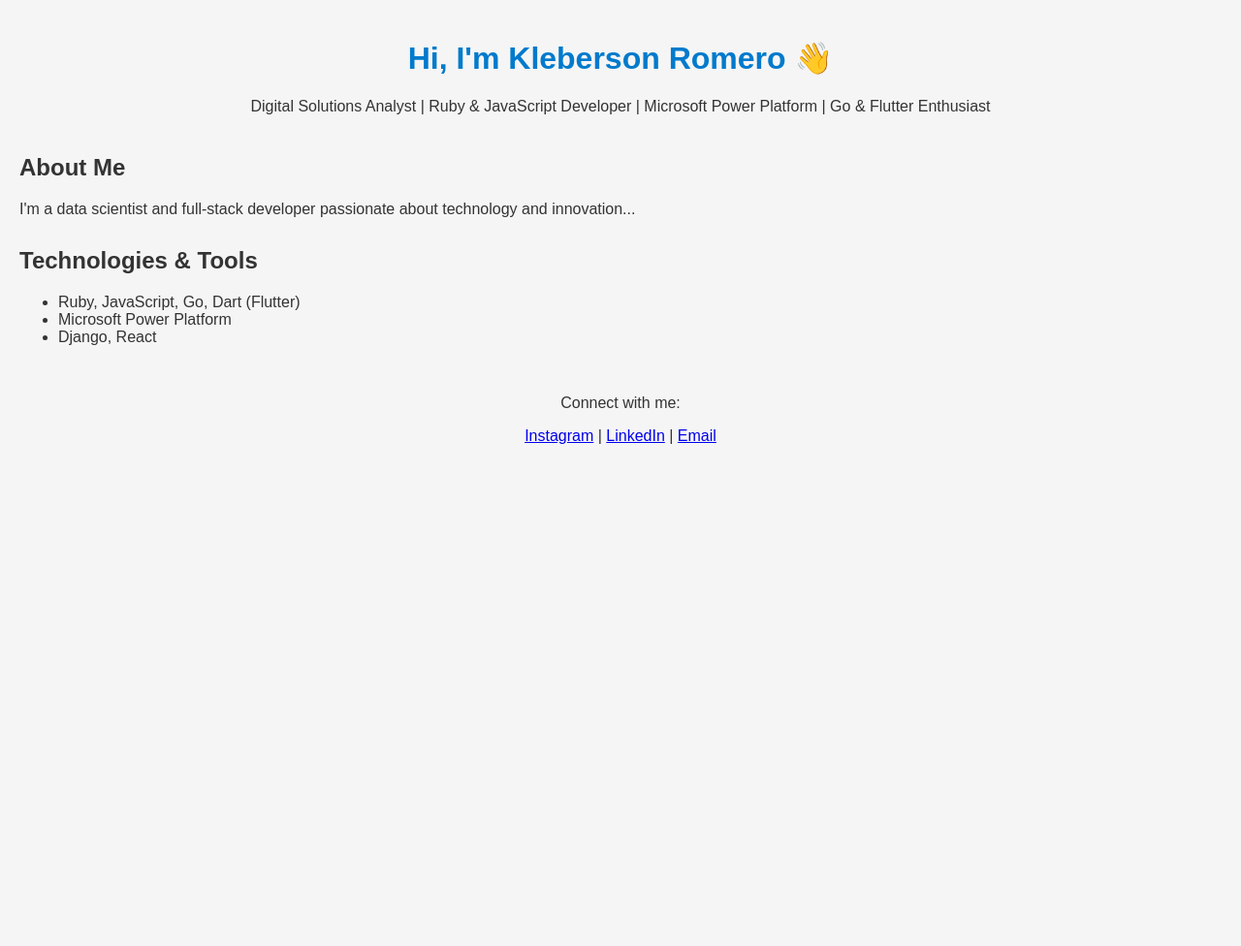
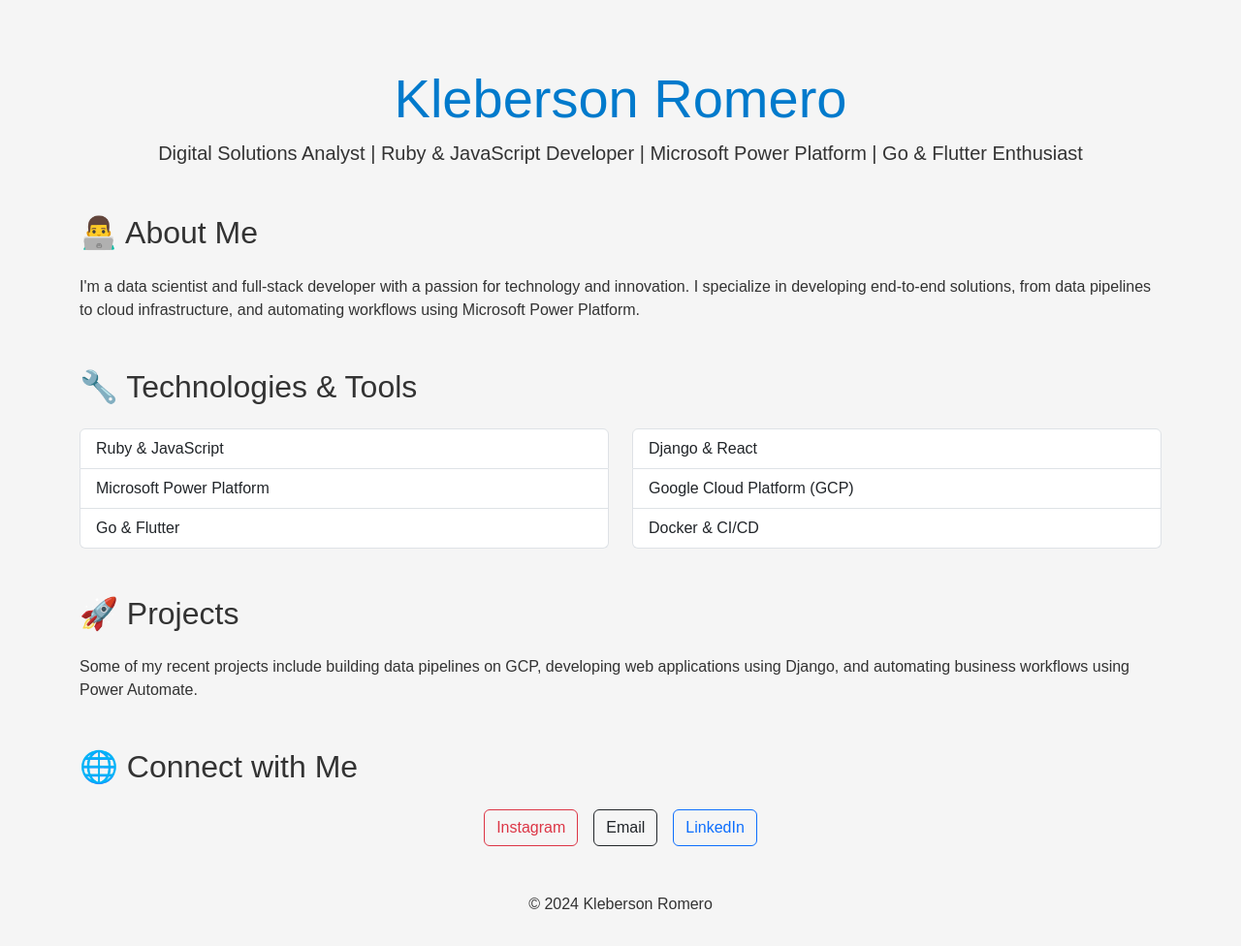
Before and after one commit to KlebersonCollab/klebersoncollab.github.io, a plain HTML site: page index.html in a window 1280 px wide. Shown: the whole page at 97% size. Before the commit the page ends 800 px from the top, so only its background shows below. Drawn offline with nearby package versions, Linux system fonts and the light colour scheme.

Commit message:
Update index.html

```diff
--- a/index.html
+++ b/index.html
@@ -4,33 +4,69 @@
     <meta charset="UTF-8">
     <meta name="viewport" content="width=device-width, initial-scale=1.0">
     <title>Kleberson Romero - Portfolio</title>
+    <!-- Bootstrap CSS -->
+    <link href="https://cdn.jsdelivr.net/npm/bootstrap@5.3.0/dist/css/bootstrap.min.css" rel="stylesheet">
     <link rel="stylesheet" href="style.css">
 </head>
 <body>
-    <header>
-        <h1>Hi, I'm Kleberson Romero 👋</h1>
-        <p>Digital Solutions Analyst | Ruby & JavaScript Developer | Microsoft Power Platform | Go & Flutter Enthusiast</p>
-    </header>
+    <div class="container mt-5">
+        <!-- Header -->
+        <header class="text-center mb-5">
+            <h1 class="display-4">Kleberson Romero</h1>
+            <p class="lead">Digital Solutions Analyst | Ruby & JavaScript Developer | Microsoft Power Platform | Go & Flutter Enthusiast</p>
+        </header>
 
-    <section>
-        <h2>About Me</h2>
-        <p>I'm a data scientist and full-stack developer passionate about technology and innovation...</p>
-    </section>
+        <!-- About Me Section -->
+        <section id="about" class="mb-5">
+            <h2 class="mb-4">👨‍💻 About Me</h2>
+            <p>I'm a data scientist and full-stack developer with a passion for technology and innovation. I specialize in developing end-to-end solutions, from data pipelines to cloud infrastructure, and automating workflows using Microsoft Power Platform.</p>
+        </section>
 
-    <section>
-        <h2>Technologies & Tools</h2>
-        <ul>
-            <li>Ruby, JavaScript, Go, Dart (Flutter)</li>
-            <li>Microsoft Power Platform</li>
-            <li>Django, React</li>
-        </ul>
-    </section>
+        <!-- Skills Section -->
+        <section id="skills" class="mb-5">
+            <h2 class="mb-4">🔧 Technologies & Tools</h2>
+            <div class="row">
+                <div class="col-md-6">
+                    <ul class="list-group">
+                        <li class="list-group-item">Ruby & JavaScript</li>
+                        <li class="list-group-item">Microsoft Power Platform</li>
+                        <li class="list-group-item">Go & Flutter</li>
+                    </ul>
+                </div>
+                <div class="col-md-6">
+                    <ul class="list-group">
+                        <li class="list-group-item">Django & React</li>
+                        <li class="list-group-item">Google Cloud Platform (GCP)</li>
+                        <li class="list-group-item">Docker & CI/CD</li>
+                    </ul>
+                </div>
+            </div>
+        </section>
 
-    <footer>
-        <p>Connect with me:</p>
-        <a href="https://instagram.com/klebersonromero" target="_blank">Instagram</a> |
-        <a href="https://www.linkedin.com/in/kleberson-romero/" target="_blank">LinkedIn</a> |
-        <a href="mailto:klebersondsromero@gmail.com">Email</a>
-    </footer>
+        <!-- Projects Section -->
+        <section id="projects" class="mb-5">
+            <h2 class="mb-4">🚀 Projects</h2>
+            <p>Some of my recent projects include building data pipelines on GCP, developing web applications using Django, and automating business workflows using Power Automate.</p>
+        </section>
+
+        <!-- Contact Section -->
+        <section id="contact" class="mb-5">
+            <h2 class="mb-4">🌐 Connect with Me</h2>
+            <div class="d-flex justify-content-center">
+                <a href="https://instagram.com/klebersonromero" class="btn btn-outline-danger mx-2" target="_blank">Instagram</a>
+                <a href="mailto:klebersondsromero@gmail.com" class="btn btn-outline-dark mx-2" target="_blank">Email</a>
+                <a href="https://www.linkedin.com/in/kleberson-romero/" class="btn btn-outline-primary mx-2" target="_blank">LinkedIn</a>
+            </div>
+        </section>
+
+        <!-- Footer -->
+        <footer class="text-center mt-5">
+            <p>© 2024 Kleberson Romero</p>
+        </footer>
+    </div>
+
+    <!-- Bootstrap JS and dependencies -->
+    <script src="https://cdn.jsdelivr.net/npm/bootstrap@5.3.0/dist/js/bootstrap.bundle.min.js"></script>
+    <script src="script.js"></script>
 </body>
 </html>
```
